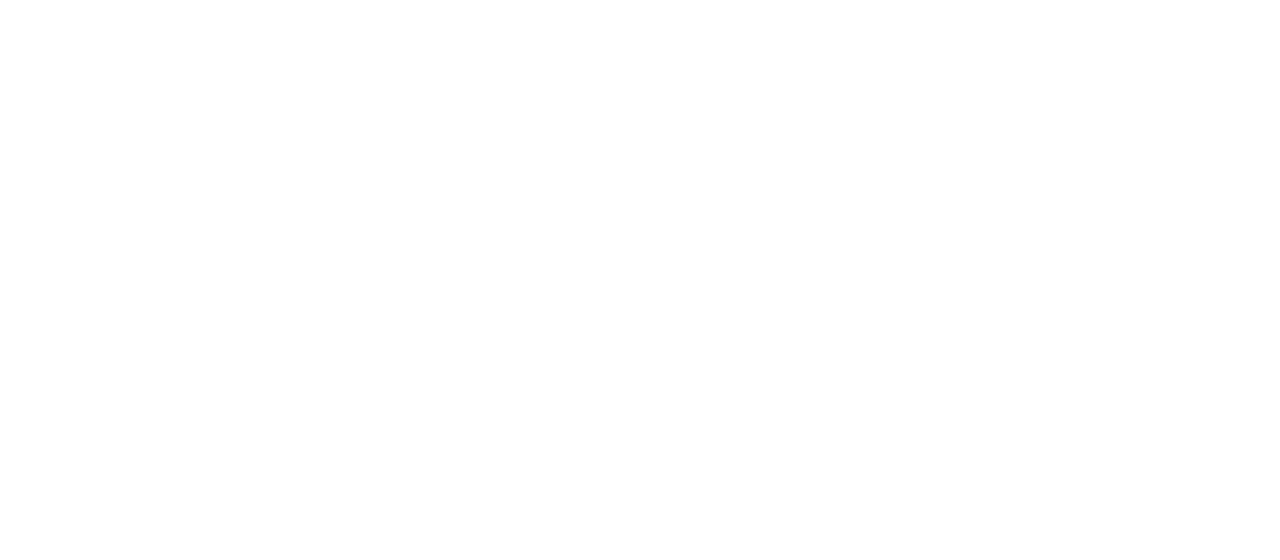
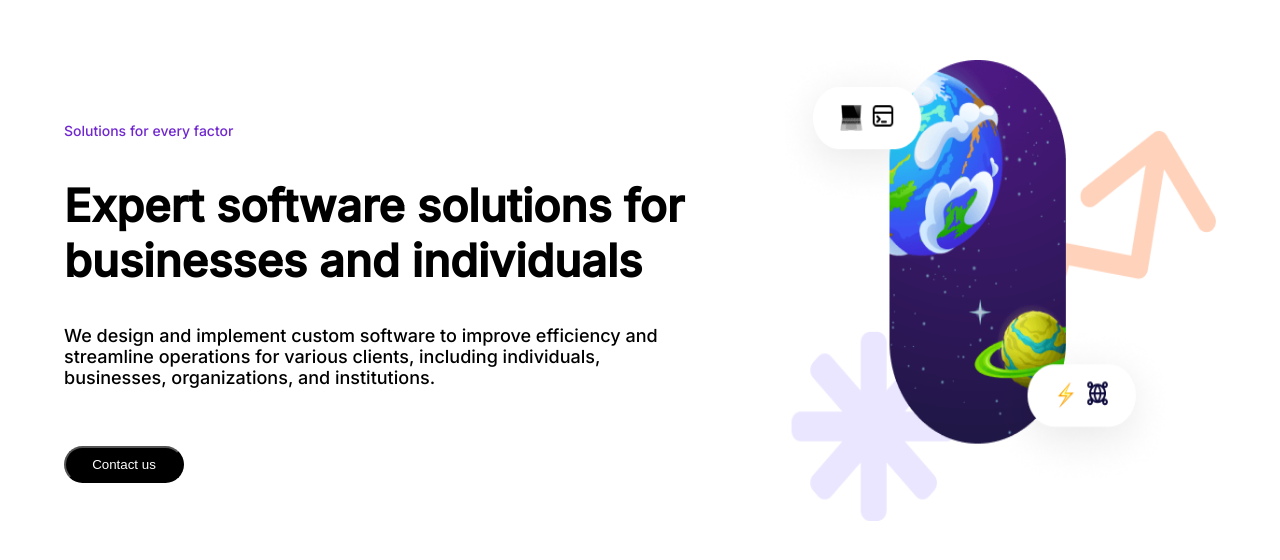
Before and after one commit to Domun335/Bytelight, a Next.js app: page / in a window 1280 px wide. Shown: the part 2911-3471 px from the top of the page. Before the commit the page ends 2853 px from the top, so only its background shows below. Built offline with nearby package versions, Linux system fonts and the light colour scheme.

Commit message:
Update 08
- fixed bugs
- added new image
- added new section

```diff
--- a/app/globals.css
+++ b/app/globals.css
@@ -259,7 +259,7 @@
   justify-content: center;
   align-items: center;
 }
-.solution-section {
+.content-section {
   position: relative;
   margin-left: auto;
   margin-right: auto;
@@ -270,15 +270,15 @@
   align-items: center;
   gap: 95px;
 }
-.solution-section-text-box {
+.content-section-text-box {
   max-width: 626px;
   font-size: 16px;
 }
-.solution-section-text-box span {
+.content-section-text-box span {
   color: #ffcb14;
   font-size: 14px;
 }
-.solution-section-text-box h1 {
+.content-section-text-box h1 {
   font-size: 48px;
 }
 .solution-section-text-box-mark {
@@ -299,3 +299,31 @@
   background-color: #e9e5ff;
   border-radius: 20px;
 }
+.section-rivers {
+  flex-direction: row-reverse;
+  height: 700px;
+}
+.section-rivers-text span {
+  color: #7127cf;
+}
+.section-rivers-text h1 {
+  font-size: 45px;
+}
+.section-rivers-text p {
+  font-size: 18px;
+}
+.content-section-button button {
+  color: #ffffff;
+  margin-top: 40px;
+  background-color: #000000;
+  border-radius: 100px;
+  height: 37px;
+  width: 120px;
+  transition: 0.4s;
+}
+.content-section-button button:hover {
+  background-color: #eeeeee;
+  color: #000000;
+  scale: 1.05;
+  box-shadow: 4px 4px 26px #505050;
+}
--- a/app/page.jsx
+++ b/app/page.jsx
@@ -163,8 +163,8 @@
           </div>
         </section>
 
-        <section className="solution-section">
-          <div className="solution-section-image">
+        <section className="content-section">
+          <div className="content-section-image">
             <Image
               src="/image-solution.png"
               alt="solution"
@@ -172,7 +172,7 @@
               height="461"
             />
           </div>
-          <div className="solution-section-text-box">
+          <div className="content-section-text-box">
             <p>
               <span>Solutions for every factor</span>
             </p>
@@ -196,6 +196,31 @@
             </p>
           </div>
         </section>
+
+        <section className="content-section section-rivers">
+          <div className="content-section-image">
+            <Image
+              src="/image-expert.png"
+              alt="solution"
+              width="431"
+              height="461"
+            />
+          </div>
+          <div className="content-section-text-box section-rivers-text">
+            <p>
+              <span>Solutions for every factor</span>
+            </p>
+            <h1>Expert software solutions for businesses and individuals</h1>
+            <p>
+              We design and implement custom software to improve efficiency and
+              streamline operations for various clients, including individuals,
+              businesses, organizations, and institutions.
+            </p>
+            <div className="content-section-button">
+              <button>Contact us</button>
+            </div>
+          </div>
+        </section>
       </main>
     </div>
   )
```
Also changed, not shown: public/image-expert.png (added).
